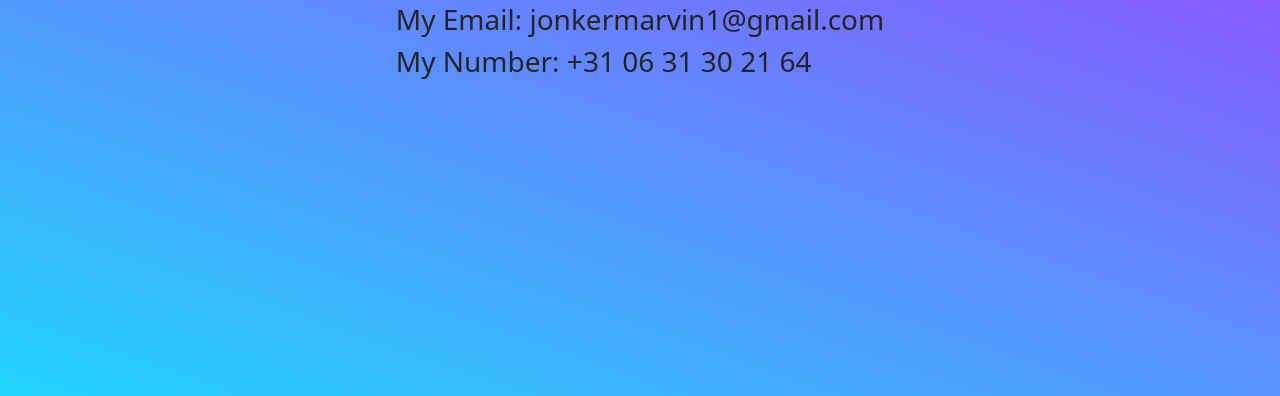
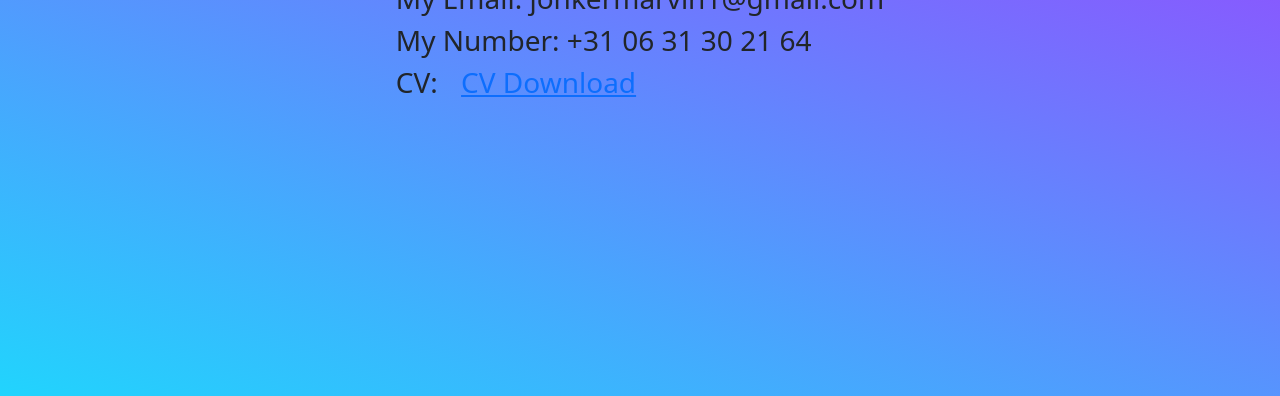
Before and after one commit to RocketMarvin/Portfolio, a website: page ContactMe.html in a window 1280 px wide. Shown: the part 460-856 px from the top of the page. Drawn offline with nearby package versions, Linux system fonts and the light colour scheme.

Commit message:
added downloadable CV in Contact me page

```diff
--- a/ContactMe.html
+++ b/ContactMe.html
@@ -52,6 +52,12 @@
             <h3>My LinkedIn: <a href="https://www.linkedin.com/in/marvin-jonker-5a1bba298/">LinkedIn</a></h3>
             <h3>My Email: jonkermarvin1@gmail.com</h3>
             <h3>My Number: +31 06 31 30 21 64</h3>
+            <h3>
+                CV:
+                <a href="pdf_files/Cv SD.pdf" download="Cv Sd.pdf">
+                    CV Download
+                </a>
+            </h3>
         </div>
 
     </section>
```
Also changed, not shown: 1 other file.
